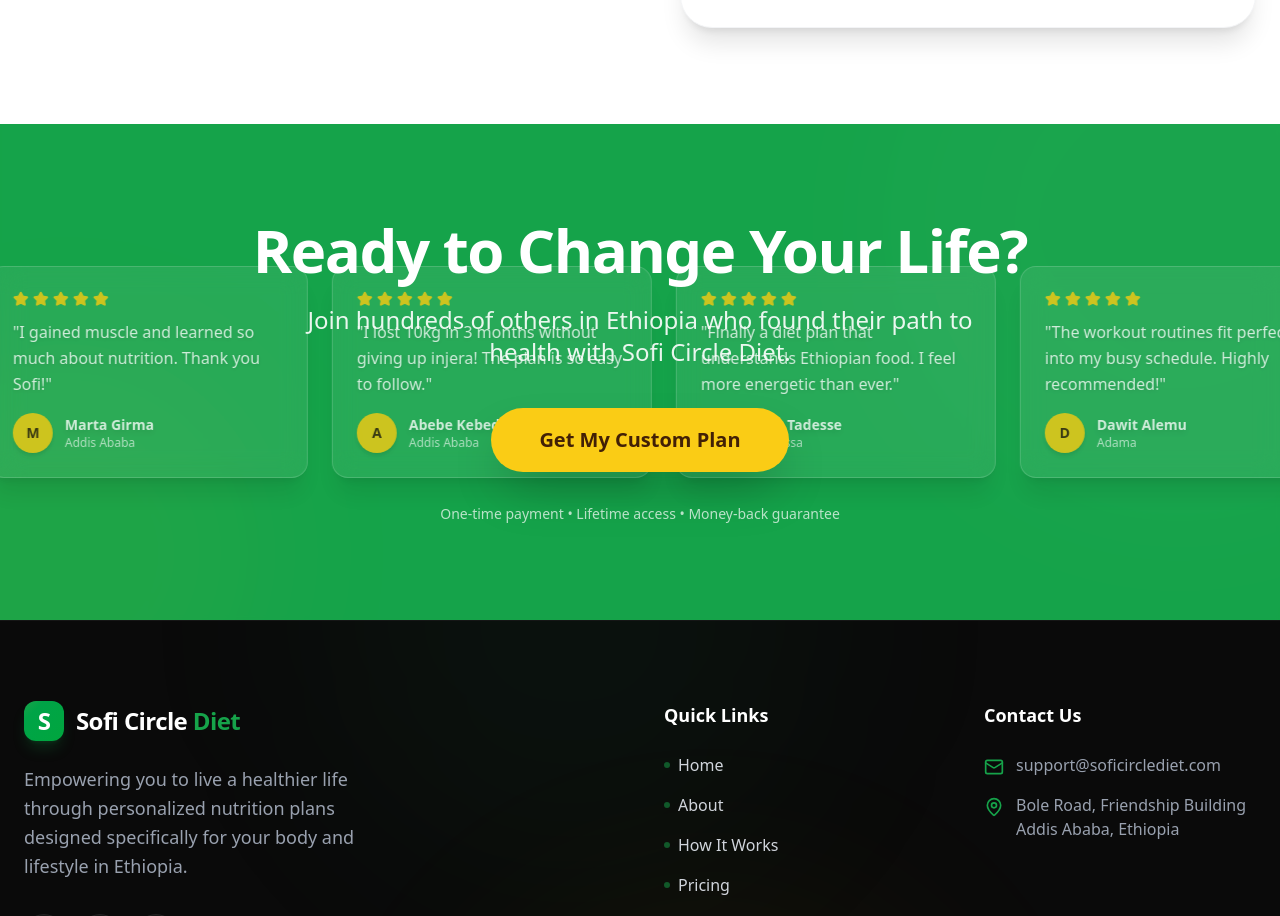
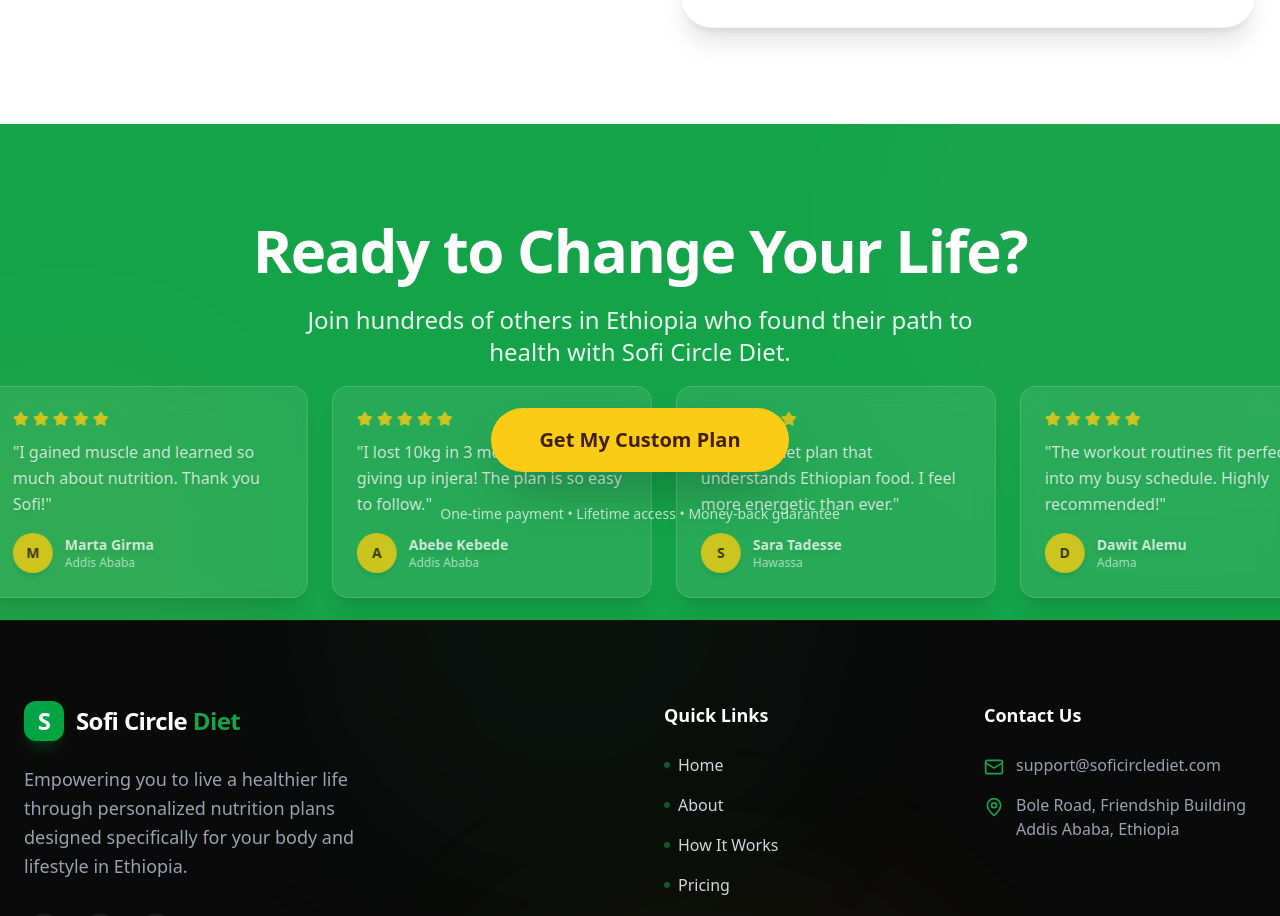
Before and after one commit to BemnetKassa/sofi-circle-diet, a Next.js app: page /home in a window 1280 px wide. Shown: the part 2640-3556 px from the top of the page. Built offline with nearby package versions, Linux system fonts and the light colour scheme.

Commit message:
Update page.tsx

```diff
--- a/src/app/(landing)/home/page.tsx
+++ b/src/app/(landing)/home/page.tsx
@@ -332,7 +332,7 @@
             <div className="absolute inset-0 bg-primary -z-30"></div>
 
             {/* Background Animations (Testimonies) */}
-            <div className="absolute inset-0 py-8 z-0 opacity-100 flex flex-col justify-center">
+            <div className="absolute inset-0 py-8 z-0 mt-60 opacity-100 flex flex-col justify-center ">
                <Testimonies />
             </div>
 
```
